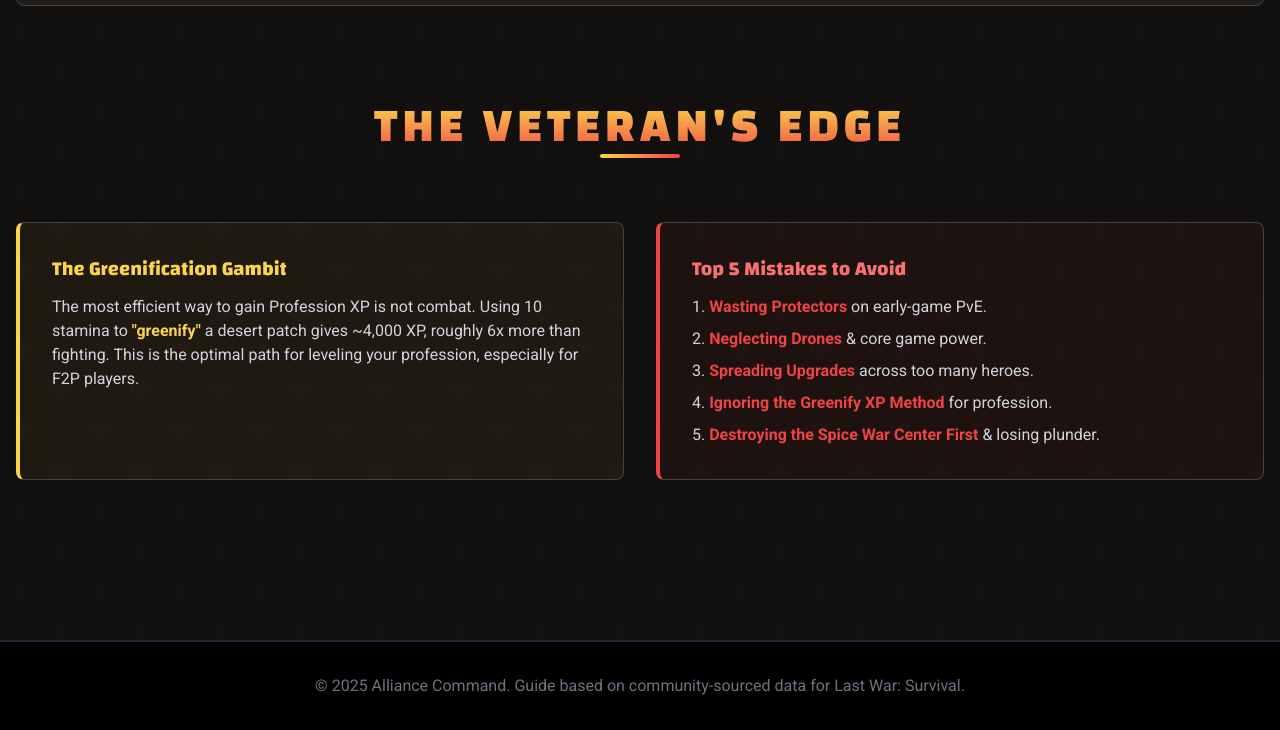
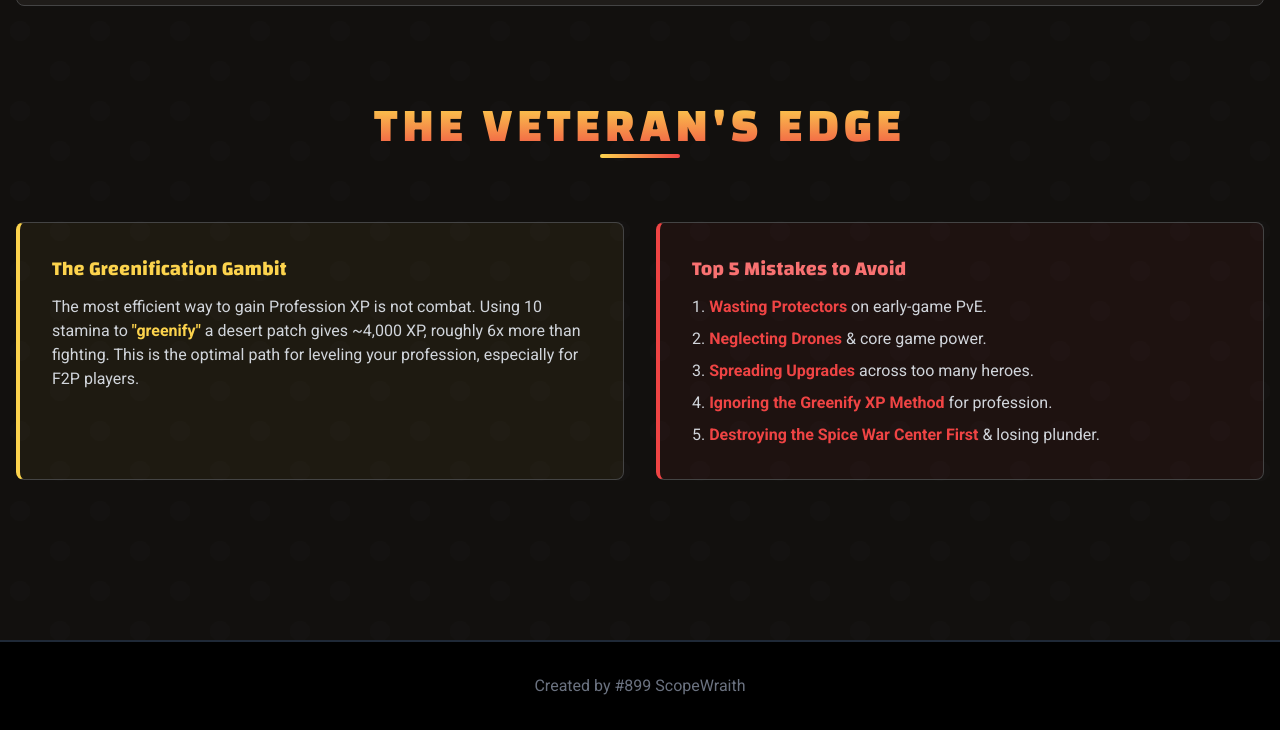
Before and after one commit to ScopeWraith/899Events, a plain HTML site: page s3.html in a window 1280 px wide. Shown: the part 3979-4709 px from the top of the page. Drawn offline with nearby package versions, Linux system fonts and the light colour scheme.

Commit message:
Update s3.html

```diff
--- a/s3.html
+++ b/s3.html
@@ -334,7 +334,7 @@
     <!-- Footer -->
     <footer class="bg-black mt-24 border-t-2 border-gray-800">
         <div class="container mx-auto py-8 px-4 text-center text-gray-500">
-            <p>&copy; 2025 Alliance Command. Guide based on community-sourced data for Last War: Survival.</p>
+            <p>Created by #899 ScopeWraith</p>
         </div>
     </footer>
 
```
